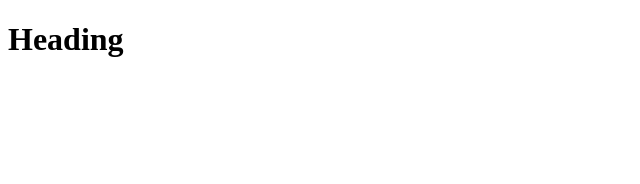
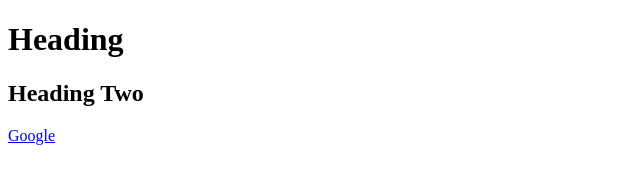
Before and after one commit to Developer-RONNIE/HTML-Tutorials, a plain HTML site: page basics/03_tags.html in a window 1280 px wide. Shown: the whole page, without its empty margins (0-640 px from the left). Drawn offline with Linux system fonts and the light colour scheme.

Commit message:
tags, elements, attributes in HTML

```diff
--- a/basics/03_tags.html
+++ b/basics/03_tags.html
@@ -6,12 +6,27 @@
     <title>Document</title>
 </head>
 <body>
+
+    <h1 title="heading one">Heading</h1>
     <!--
         <h1>Heading</h1> this entire thing is element
         <h1> this is called tag name
-        title="heading one" this is called the properties
+        title="heading one" this is called the properties/attribute
+     -->
 
-     -->
-    <h1 title="heading one">Heading</h1>
+    <!-- ****NESTING**** -->
+    <!-- As we can see the h1 tag is already nested within the body tag, let's see more example-->
+    <h2>Heading <span>Two</span></h2>
+    <!-- here we used span tag for nesting it can be interlinked & intermixed, generally helps in targeting an element while using CSS-->
+
+    <!-- ****ATTRIBUTES**** -->
+    <!-- These are used to describe the characteristics of an element or the properties of the element, we will learn about attributes soon -->
+    <a href="https://google.com">Google</a>
+    <!-- this is <anchor> tag which is used to open a new link whose bydefault attribute is "href" attribute which stands for hyperlink reference  -->
+    <!-- Homework: Got MDN Docs and read about all the attributes for <a> tag especially "target" attribute -->
+    <!-- NOTE: Every element has there compulsory attribute and non compulsory attribute. -->
+
+
+
 </body>
 </html>
```
